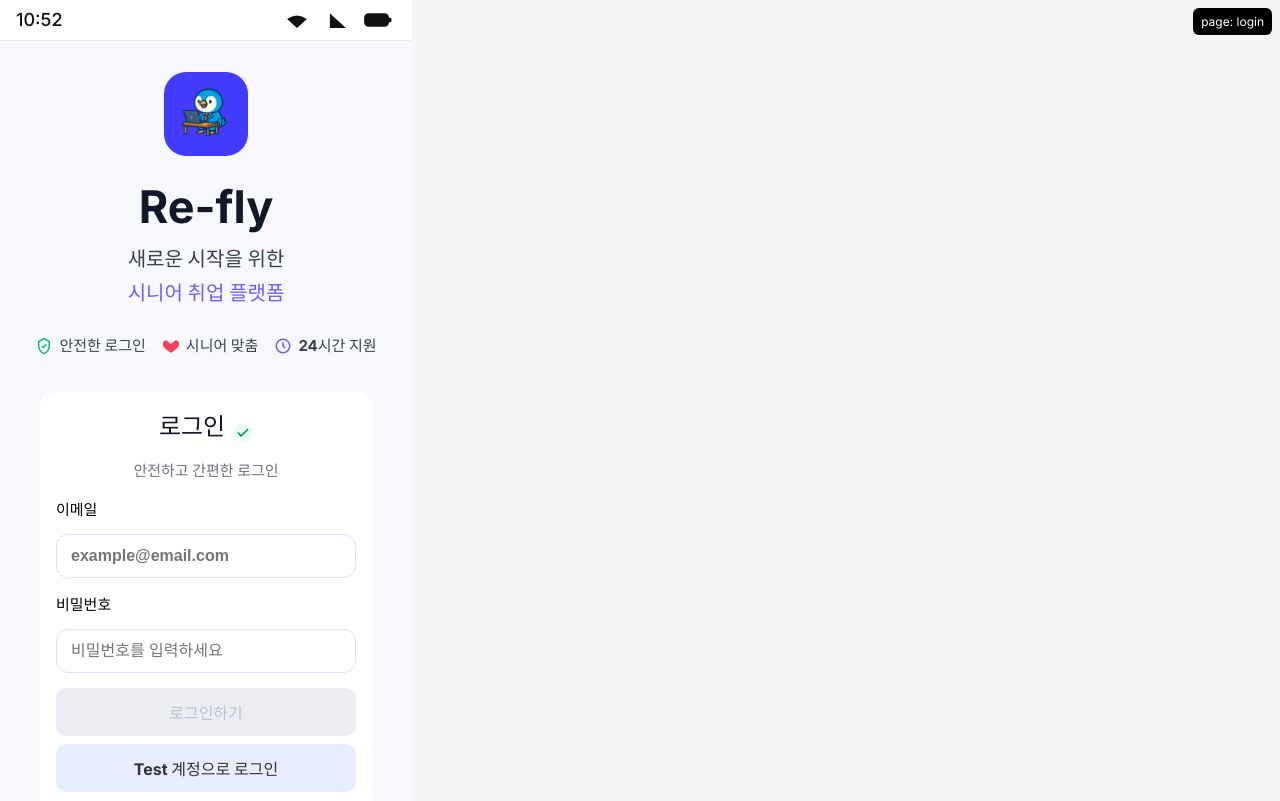
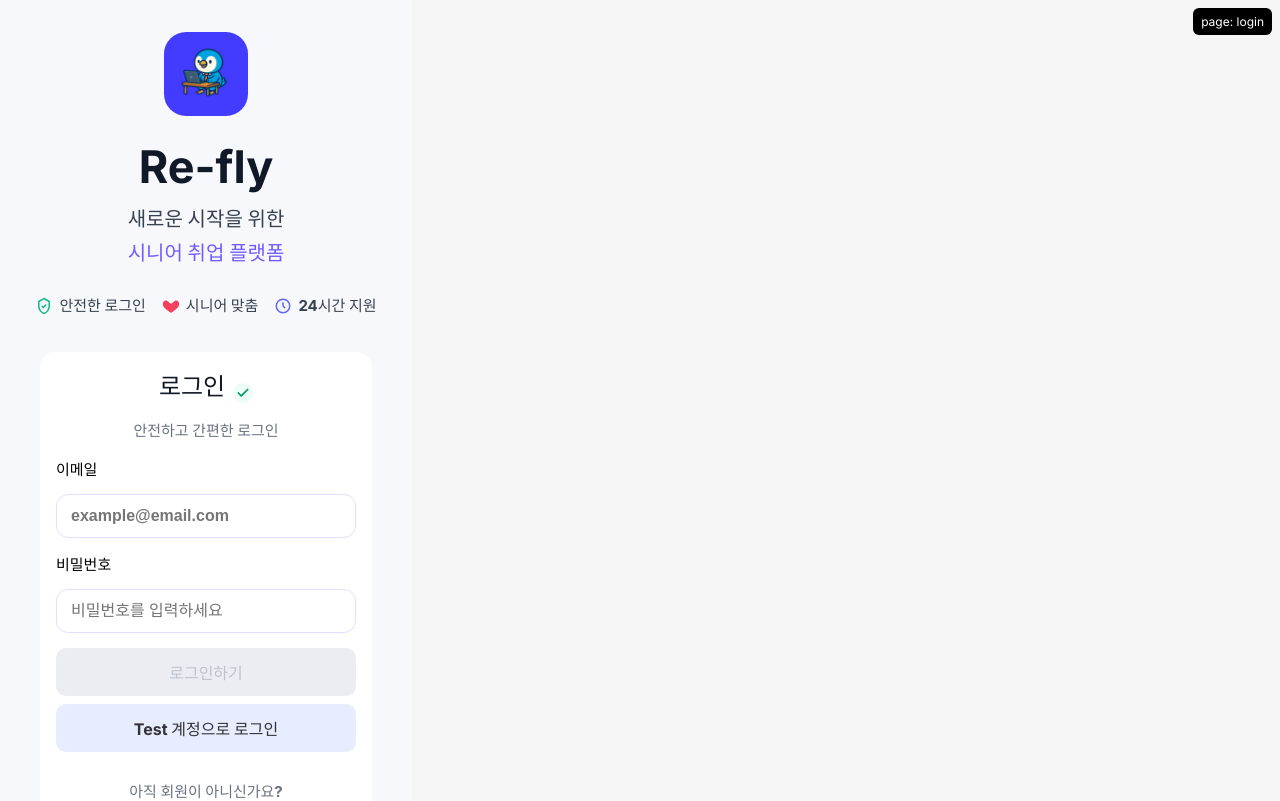
Before and after one commit to CUKLLteam3/seniornavi-frontend, a React (Vite) app: page / in a window 1280 px wide. Shown: the top 801 px of the page. Built offline with nearby package versions, Linux system fonts and the light colour scheme.

Commit message:
기능 삭제

```diff
--- a/src/App.jsx
+++ b/src/App.jsx
@@ -10,7 +10,6 @@ import SurveyComplete from "./components/screens/SurveyComplete.jsx";
 import MyPage from "./components/screens/MyPage.jsx";
 
 import BottomTabBar from "./components/layout/BottomNavigation.jsx";
-import StatusBar from "./components/layout/StatusBar.jsx";
 
 // 전역 스타일
 import "./styles/globals.css";
@@ -102,21 +101,9 @@ export default function App() {
   // 탭바 노출 페이지
   const tabPages = new Set(["home", "mypage", "resume", "survey", "surveyDone"]);
 
-  return (
+ return (
     <div className="app-shell">
       <main className="frame">
-        {/* ✅ 공통 상단 상태바: 모든 화면에서 표시 */}
-        <StatusBar />
-
-        {/* 개발 편의: 로컬스토리지 초기화
-        <ResetLocalStorage
-          onReset={() => {
-            localStorage.clear();
-            setCurrentUser(null);
-            setCurrentPage("login");
-          }}
-        /> */}
-
         {/* ===== 화면 렌더링 ===== */}
         {currentPage === "login" && (
           <LoginScreen
--- a/src/components/layout/StatusBar.jsx
+++ b/src/components/layout/StatusBar.jsx
@@ -13,24 +13,19 @@ function StatusBar() {
 
   return (
     <div className="status-bar">
-      {/* 왼쪽 시간 */}
+
       <div className="status-time">{time}</div>
+      <div className="status-icons">
+        <svg viewBox="0 0 24 16" aria-hidden>
 
-      {/* 오른쪽 아이콘들 */}
-      <div className="status-icons">
-        {/* ✅ Wi-Fi: 위쪽이 둥근 베지어 곡선 + 아래 꼭짓점 */}
-        <svg viewBox="0 0 24 16" aria-hidden>
-          {/* M(시작) → Q(곡선) → L(아래 꼭짓점) → Z(닫기) */}
           <path d="M2 7 Q12 0 22 7 L12 16 Z" fill="currentColor" />
         </svg>
 
 
-        {/* ✅ 신호: 오른쪽 위 뾰족한 직각삼각형 (크게) */}
         <svg viewBox="0 0 24 14" aria-hidden>
           <polygon points="6,1 6,14 20,14" fill="currentColor" />
         </svg>
 
-       {/* ✅ 배터리: 꽉 찬 형태 + 캡 */}
 <svg viewBox="0 0 28 14" aria-hidden>
   <rect
     x="1" y="2" width="20" height="10" rx="3"
```
